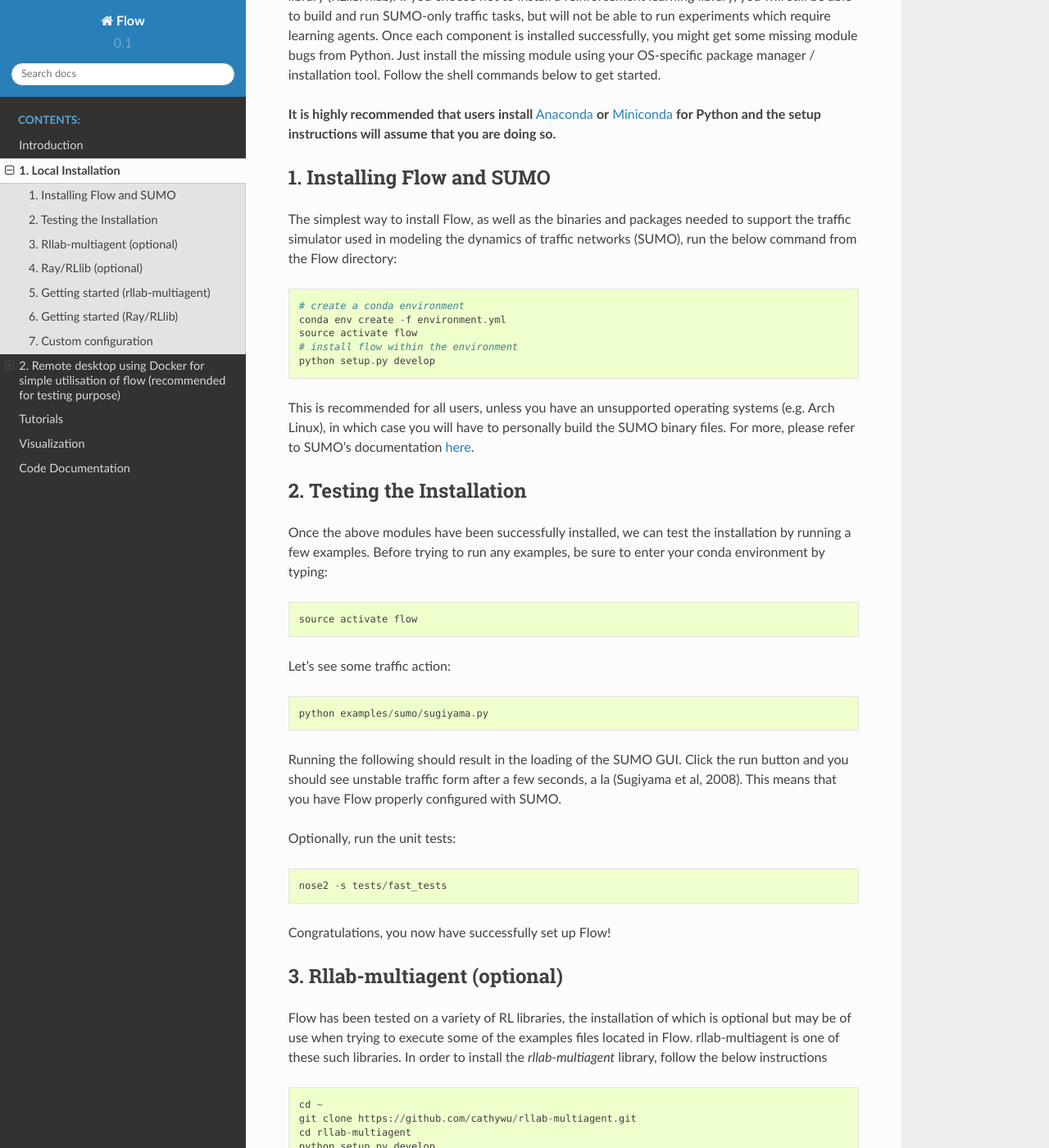
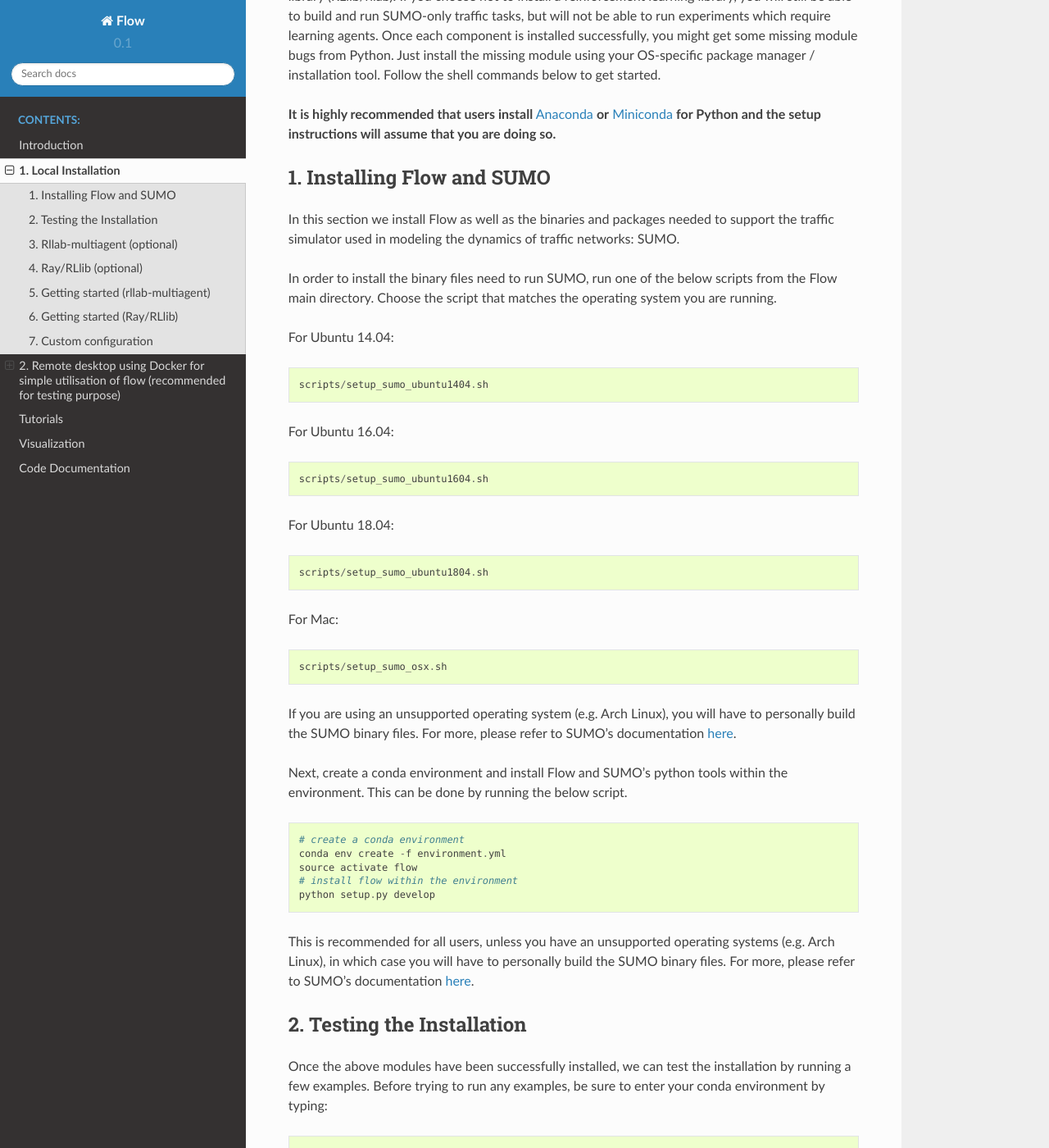
Before and after one commit to flow-project/flow, a Sphinx documentation site: the page built from docs/source/flow_setup.rst, in a window 1280 px wide and 1400 px high, scrolled down 764 px. Shown: the whole window at 82% size. Built offline with Sphinx 7.4.7 and the Read the Docs theme 2.0.0, drawn with Linux system fonts in a browser that asks for light colours; formulas are drawn with MathJax 3.

Commit message:
change instructions to choose your own sumo setup depending on OS

```diff
--- a/docs/source/flow_setup.rst
+++ b/docs/source/flow_setup.rst
@@ -23,10 +23,44 @@
 1. Installing Flow and SUMO
 ===========================
 
-The simplest way to install Flow, as well as the binaries and packages needed
+In this section we install Flow as well as the binaries and packages needed
 to support the traffic simulator used in modeling the dynamics of traffic
-networks (SUMO), run the below command from the Flow directory:
+networks: SUMO.
 
+In order to install the binary files need to run SUMO, run one of the below
+scripts from the Flow main directory. Choose the script that matches the
+operating system you are running.
+
+For Ubuntu 14.04:
+
+::
+
+    scripts/setup_sumo_ubuntu1404.sh
+
+For Ubuntu 16.04:
+
+::
+
+    scripts/setup_sumo_ubuntu1604.sh
+
+For Ubuntu 18.04:
+
+::
+
+    scripts/setup_sumo_ubuntu1804.sh
+
+For Mac:
+
+::
+
+    scripts/setup_sumo_osx.sh
+
+If you are using an unsupported operating system (e.g. Arch Linux), you will
+have to personally build the SUMO binary files. For more, please refer to
+SUMO's documentation `here <http://sumo.dlr.de/wiki/Installing/Linux_Build>`_.
+
+Next, create a conda environment and install Flow and SUMO's python tools
+within the environment. This can be done by running the below script.
 
 ::
 
```
Also changed, not shown: setup.py (+0 -14 lines).
